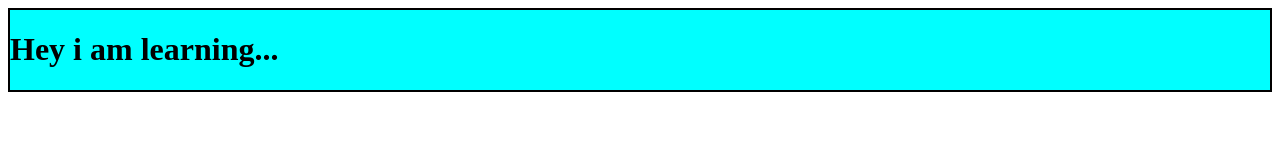
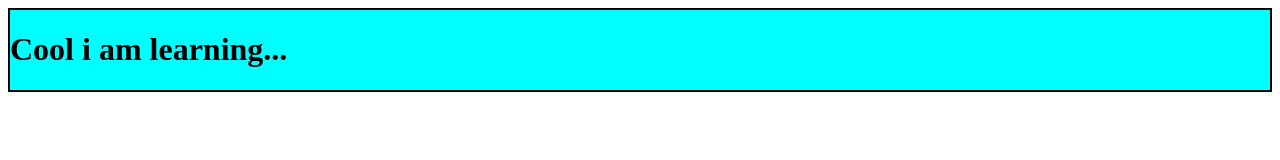
Before and after one commit to SAT204/Learning_, a plain HTML site: page index.html in a window 1280 px wide. Drawn offline with Linux system fonts and the light colour scheme.

Commit message:
Changed the title

```diff
--- a/index.html
+++ b/index.html
@@ -8,7 +8,7 @@
   </head>
   <body>
     <div id="head">
-      <h1>Hey i am learning...</h1>
+      <h1>Cool i am learning...</h1>
     </div>
     <script src="script.js"></script>
   </body>
```
